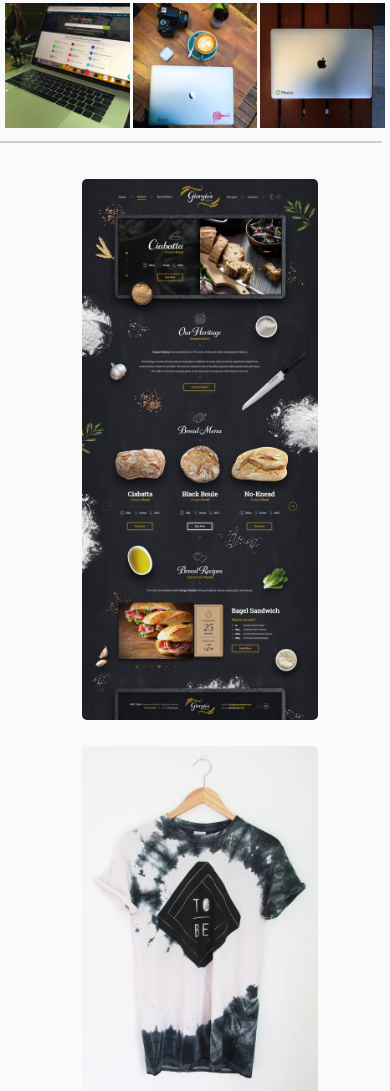
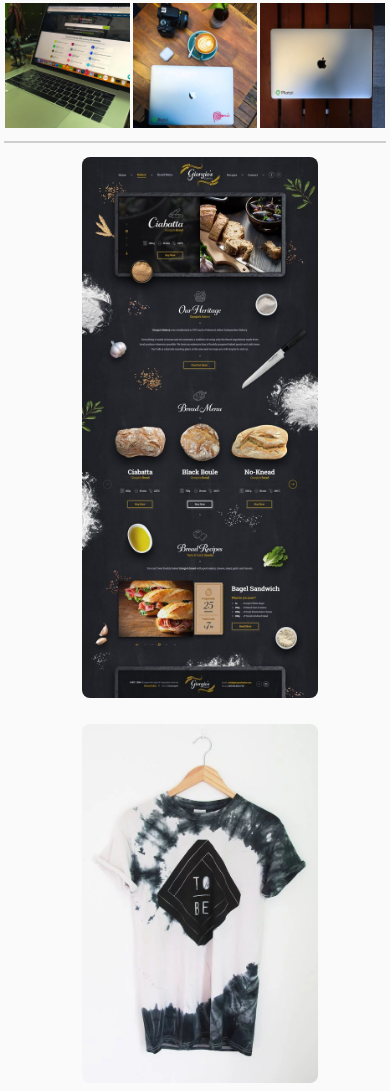
Before and after one commit to LuisValladaresC/css-grid, a plain HTML site: page index.html in a window 390 px wide. Shown: the part 469-1560 px from the top of the page. Drawn offline with Linux system fonts and the light colour scheme.

Commit message:
Diseño Responsive de seccion de Pinterest

```diff
--- a/css/index.css
+++ b/css/index.css
@@ -147,7 +147,7 @@ header {
 .pinterest-grilla {
     width: 100%;
     margin: 0 auto;
-    padding: 28px 5px 0;
+    padding: 20px 5px 0;
 
     display: grid;
     grid-template-columns: repeat(auto-fill, 252px);
@@ -158,7 +158,7 @@ header {
     .pinterest-link-container {
         width: 100%;
         position: relative;
-        border-radius: 5px;
+        border-radius: 8px;
         cursor: zoom-in;
     }
     .pinterest-link-container:hover {
@@ -180,7 +180,7 @@ header {
 
             .pinterest-container-imagen img {
                 width: 100%;
-                border-radius: 5px;
+                border-radius: 8px;
             }
 
 /* ---------------------- *\
@@ -192,7 +192,7 @@ header {
     /* ------- GENERALES ------- */
 
     .linea-divisoria {
-        margin: 18px 0 0;
+        margin-top: 18px;
     }
 
     /* -- BARRA DE NAVEGACION -- */
@@ -224,6 +224,12 @@ header {
     .instagram-grilla {
         grid-gap: 3px;
     }
+
+    /* -- SECCION DE PINTEREST -- */
+
+    .pinterest-grilla {
+        padding-top: 10px;
+    }
 }
 
 @media screen and (max-width: 479px) {
@@ -231,7 +237,7 @@ header {
     /* ------- GENERALES ------- */
 
     .linea-divisoria {
-        margin: 13px 0 0;
+        margin-top: 13px;
     }
 
     /* -- BARRA DE NAVEGACION -- */
@@ -263,4 +269,10 @@ header {
     .instagram-capa-texto {
         font-size: 0.9em;
     }
+
+    /* -- SECCION DE PINTEREST -- */
+
+    .pinterest-grilla {
+        padding-top: 6px;
+    }
 }
```
